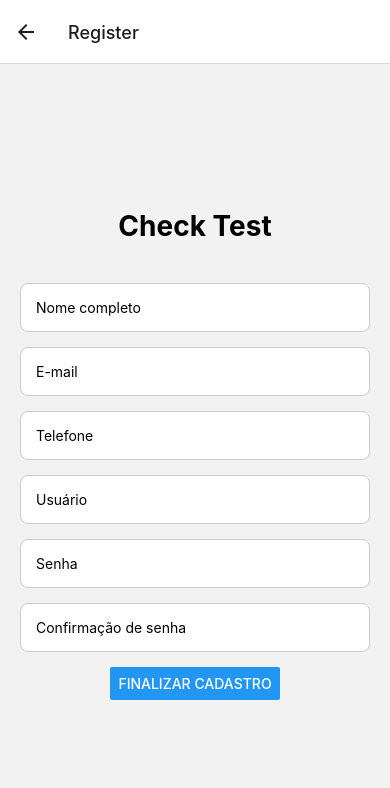
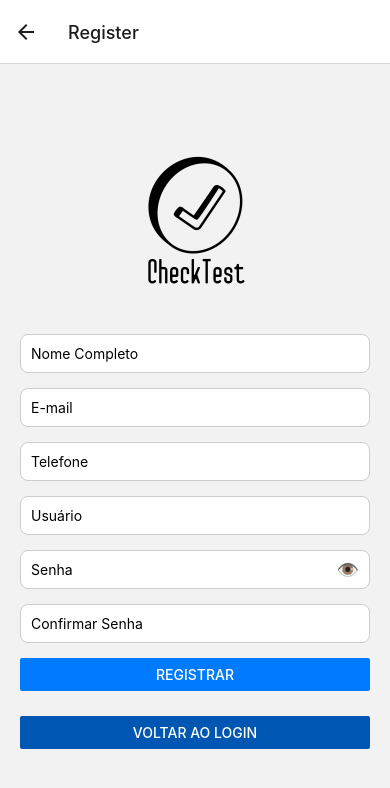
Before and after one commit to CheckTest-App/CheckTest, a React Native app: screen /Register in a window 390 px wide. Shown: the top 788 px of the page. Built offline with nearby package versions, Linux system fonts and the light colour scheme.

Commit message:
Fix RegisterScreen and LoginScreen

```diff
--- a/src/screens/RegisterScreen.tsx
+++ b/src/screens/RegisterScreen.tsx
@@ -1,61 +1,98 @@
 import React, { useState } from 'react';
-import { View, Text, TextInput, Button } from 'react-native';
-import styles from '../styles/RegisterScreen.styles';
+import { View, Text, TextInput, Button, TouchableOpacity, Image } from 'react-native';
+import { RegisterScreenNavigationProp } from '../navigation/types';
+import styles from '../styles/LoginScreen.styles'; // Usando o mesmo estilo do LoginScreen para consistência
 
-const RegisterScreen = () => {
+type Props = {
+  navigation: RegisterScreenNavigationProp;
+};
+
+const RegisterScreen: React.FC<Props> = ({ navigation }) => {
   const [name, setName] = useState('');
   const [email, setEmail] = useState('');
   const [phone, setPhone] = useState('');
   const [username, setUsername] = useState('');
   const [password, setPassword] = useState('');
   const [confirmPassword, setConfirmPassword] = useState('');
+  const [secureTextEntry, setSecureTextEntry] = useState(true);
 
   const handleRegister = () => {
-    // Lógica de cadastro
+    // Lógica de registro
   };
 
   return (
     <View style={styles.container}>
-      <Text style={styles.logoText}>Check Test</Text>
+      <Image source={require('../../assets/images/logo.png')} style={styles.logo} />
+
+      <View style={styles.inputContainer}>
         <TextInput
           style={styles.input}
-        placeholder="Nome completo"
+          placeholder="Nome Completo"
           value={name}
           onChangeText={setName}
         />
+      </View>
+
+      <View style={styles.inputContainer}>
         <TextInput
           style={styles.input}
           placeholder="E-mail"
           value={email}
           onChangeText={setEmail}
         />
+      </View>
+
+      <View style={styles.inputContainer}>
         <TextInput
           style={styles.input}
           placeholder="Telefone"
           value={phone}
           onChangeText={setPhone}
         />
+      </View>
+
+      <View style={styles.inputContainer}>
         <TextInput
           style={styles.input}
           placeholder="Usuário"
           value={username}
           onChangeText={setUsername}
         />
+      </View>
+
+      <View style={styles.passwordContainer}>
         <TextInput
           style={styles.input}
           placeholder="Senha"
-        secureTextEntry
+          secureTextEntry={secureTextEntry}
           value={password}
           onChangeText={setPassword}
         />
+        <TouchableOpacity
+          style={styles.eyeIcon}
+          onPress={() => setSecureTextEntry(!secureTextEntry)}
+        >
+          <Text style={styles.eyeIconText}>{secureTextEntry ? '👁️' : '🙈'}</Text>
+        </TouchableOpacity>
+      </View>
+
+      <View style={styles.inputContainer}>
         <TextInput
           style={styles.input}
-        placeholder="Confirmação de senha"
-        secureTextEntry
+          placeholder="Confirmar Senha"
+          secureTextEntry={secureTextEntry}
           value={confirmPassword}
           onChangeText={setConfirmPassword}
         />
-      <Button title="Finalizar cadastro" onPress={handleRegister} />
+      </View>
+
+      <View style={styles.buttonContainer}>
+        <Button title="Registrar" onPress={handleRegister} color="#007bff" />
+      </View>
+
+      <View style={[styles.buttonContainer, styles.loginButton]}>
+        <Button title="Voltar ao Login" onPress={() => navigation.goBack()} color="#0056b3" />
+      </View>
     </View>
   );
 };
--- a/src/styles/RegisterScreen.styles.ts
+++ b/src/styles/RegisterScreen.styles.ts
@@ -8,20 +8,62 @@ const styles = StyleSheet.create({
     padding: 20,
     backgroundColor: '#f2f2f2',
   },
-  logoText: {
-    fontSize: 28,
-    fontWeight: 'bold',
-    textAlign: 'center',
+  logo: {
+    width: 150,
+    height: 150,
     marginBottom: 40,
+    borderRadius: 20,
+    overflow: 'hidden',
   },
-  input: {
+  inputContainer: {
+    flexDirection: 'row',
+    alignItems: 'center',
     width: '100%',
-    padding: 15,
     marginBottom: 15,
     borderColor: '#ccc',
     borderWidth: 1,
     borderRadius: 8,
     backgroundColor: '#fff',
+    paddingHorizontal: 10,
+  },
+  passwordContainer: {
+    flexDirection: 'row',
+    alignItems: 'center',
+    width: '100%',
+    marginBottom: 15,
+    borderColor: '#ccc',
+    borderWidth: 1,
+    borderRadius: 8,
+    backgroundColor: '#fff',
+    paddingHorizontal: 10,
+  },
+  input: {
+    flex: 1,
+    paddingVertical: 10,
+    paddingHorizontal: 10, // Adicionado para consistência
+    borderRadius: 8, // Garantir que o input tenha bordas arredondadas
+    backgroundColor: '#fff',
+  },
+  eyeIcon: {
+    justifyContent: 'center',
+    alignItems: 'center',
+    paddingHorizontal: 10, // Espaço entre o ícone e o campo de senha
+  },
+  eyeIconText: {
+    fontSize: 18,
+    color: '#000', // Cor do ícone para garantir visibilidade
+  },
+  forgotPasswordText: {
+    color: '#6c757d',
+    marginBottom: 20,
+    textAlign: 'center',
+  },
+  buttonContainer: {
+    width: '100%',
+    marginBottom: 15,
+  },
+  loginButton: {
+    marginTop: 10,
   },
 });
 
```
Lines whose indentation alone changed are shown as unchanged.
